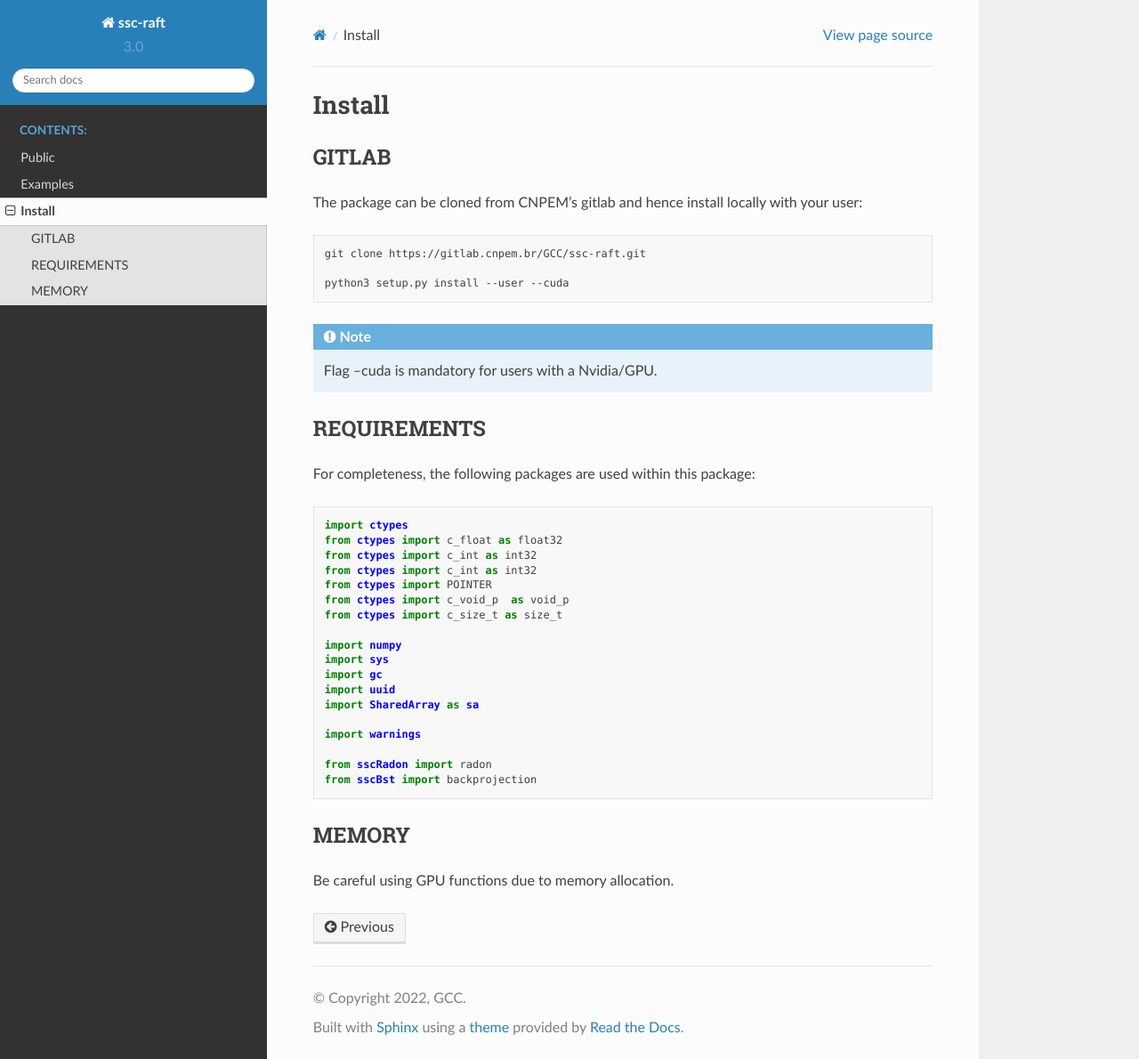
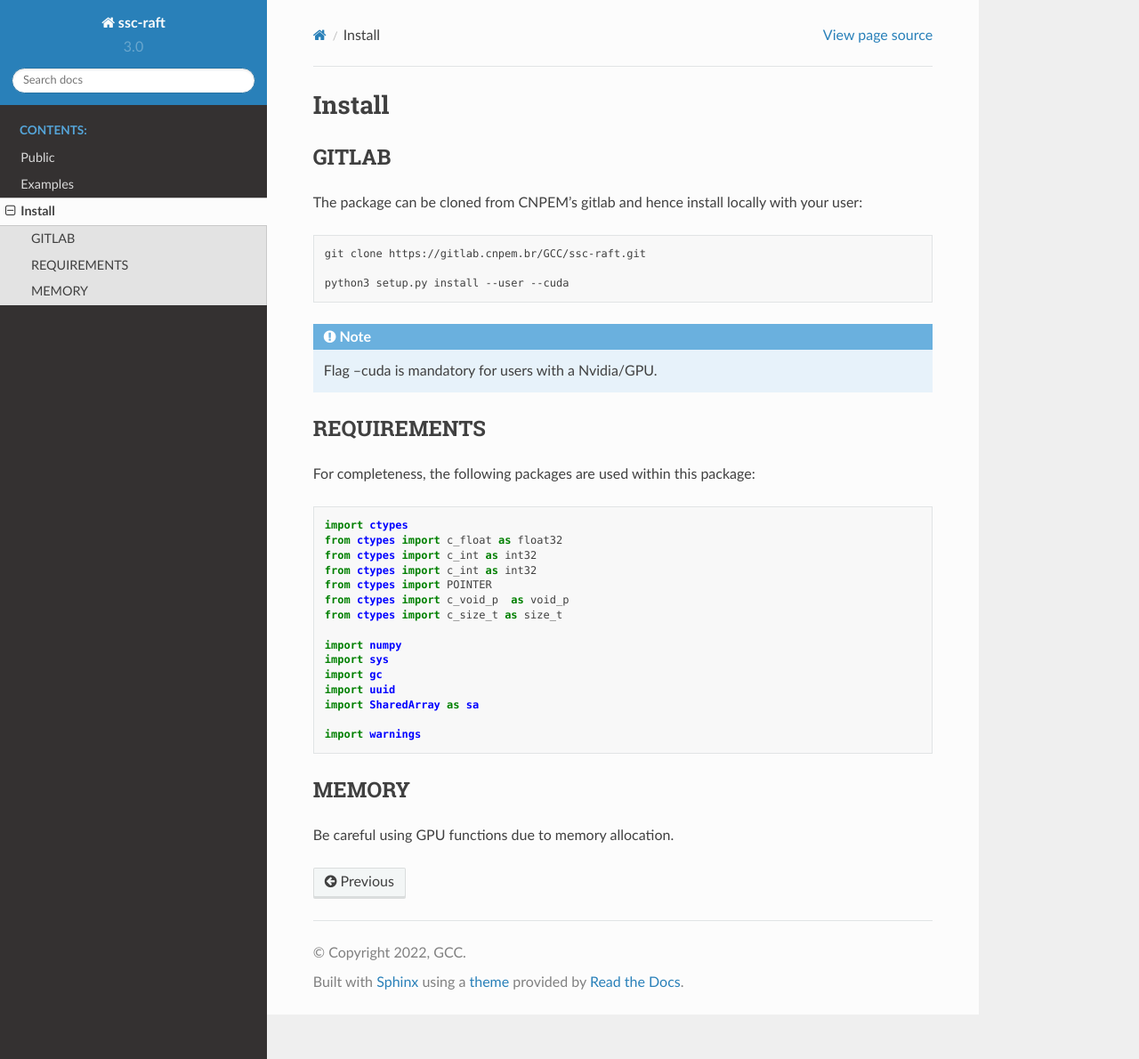
Before and after one commit to cnpem/ssc-raft, a Sphinx documentation site: the page built from docs/source/contents/install.rst, in a window 1280 px wide and 1190 px high. Shown: the whole window at 89% size. Built offline with Sphinx 7.4.7 and the Read the Docs theme 2.0.0, drawn with Linux system fonts in a browser that asks for light colours.

Commit message:
EMTV from Yan and Luminita finished

```diff
--- a/docs/source/conf.py
+++ b/docs/source/conf.py
@@ -31,7 +31,7 @@ version = '3.0'
 
 # -- General configuration ---------------------------------------------------
 
-autodoc_mock_imports = ["sscRadon", "sscBst", "cupy", "h5py","SharedArray"] # list all modules to be ignored during compilation of the html
+autodoc_mock_imports = ["cupy", "h5py","SharedArray"] # list all modules to be ignored during compilation of the html
 
 
 # Add any Sphinx extension module names here, as strings. They can be
--- a/docs/source/contents/install.rst
+++ b/docs/source/contents/install.rst
@@ -38,9 +38,6 @@ For completeness, the following packages are used within this package:
 
         import warnings
 
-        from sscRadon import radon
-        from sscBst import backprojection
-
 MEMORY
 ******
 
```
Also changed, not shown: 2 other files.
